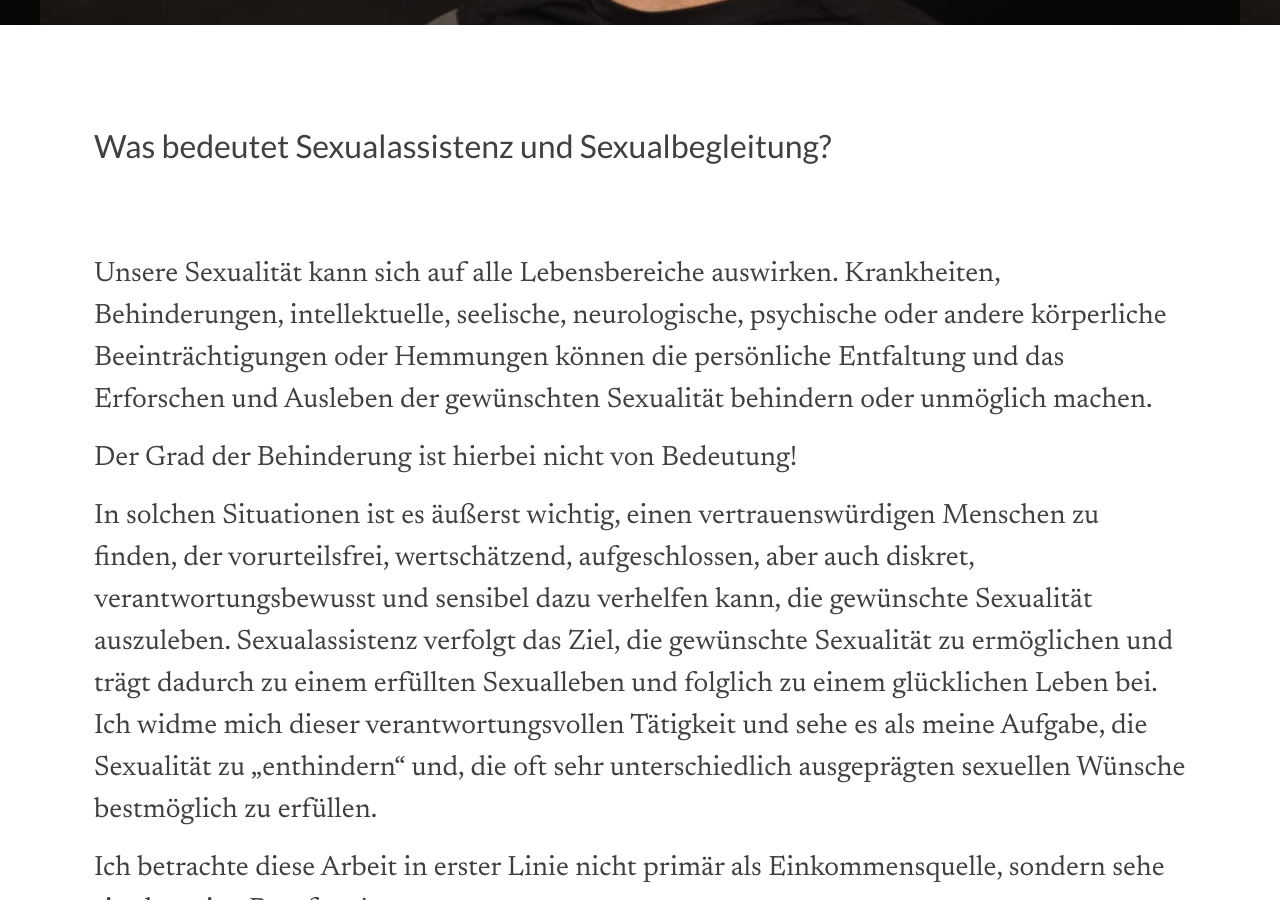
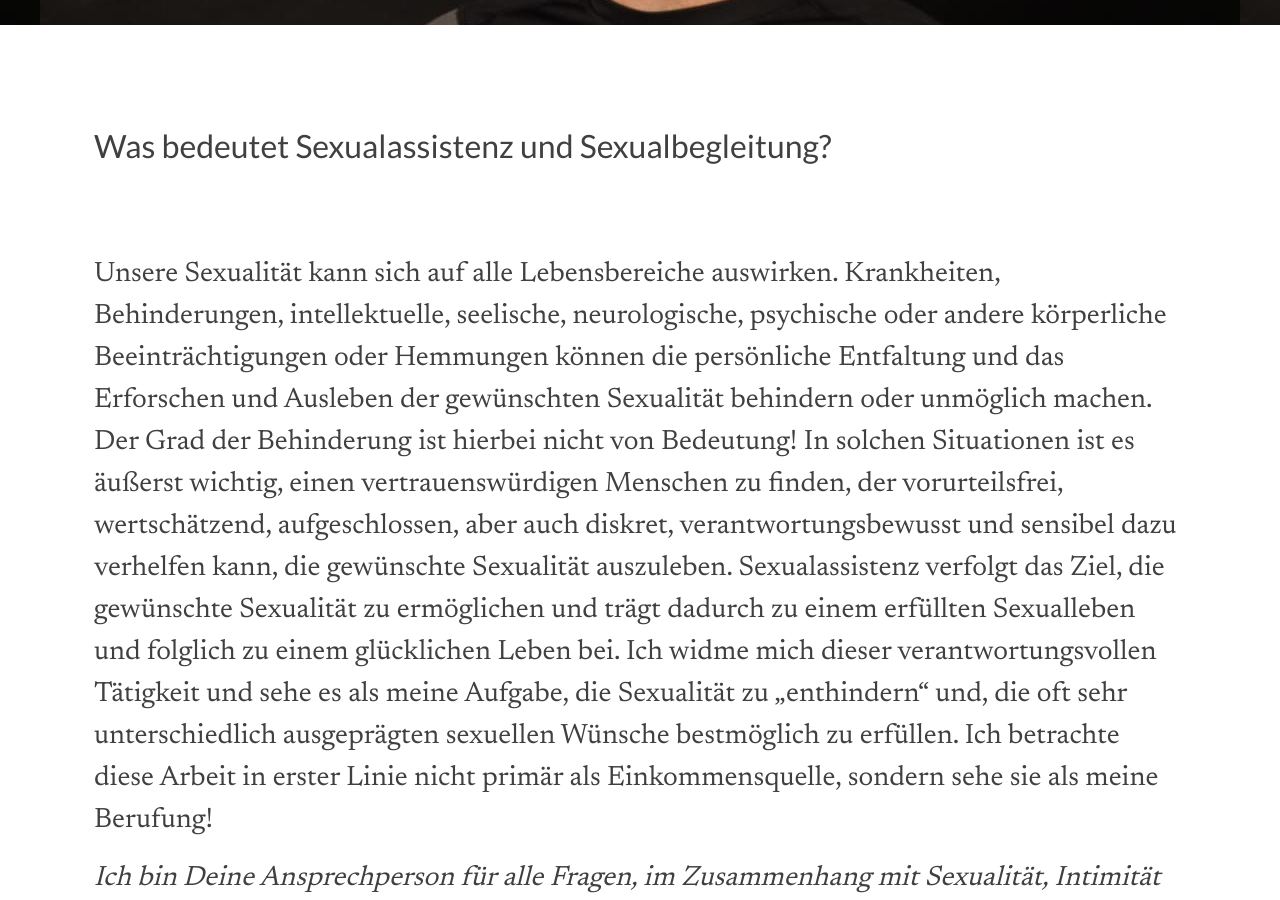
Before and after one commit to sexualbegleitung/sexualbegleitung-wien.at, a Jekyll site: the page built from index.md, in a window 1280 px wide and 900 px high, scrolled down 441 px. Built offline with Jekyll 4.4.1, drawn with Linux system fonts in a browser that asks for light colours; nearby versions of some CDN libraries; part of the change alters nothing that is shown; some of the changed text lies outside the part shown.

Commit message:
Update index.md

```diff
--- a/index.md
+++ b/index.md
@@ -6,29 +6,21 @@ published: true
 ## Was bedeutet Sexualassistenz und Sexualbegleitung?
 ***
 
-Unsere Sexualität kann sich auf alle Lebensbereiche auswirken. Krankheiten, Behinderungen, intellektuelle, seelische, neurologische, psychische oder andere körperliche Beeinträchtigungen oder Hemmungen können die persönliche Entfaltung und das Erforschen und Ausleben der gewünschten Sexualität behindern oder unmöglich machen.
-
-Der Grad der Behinderung ist hierbei nicht von Bedeutung!
-
+Unsere Sexualität kann sich auf alle Lebensbereiche auswirken. Krankheiten, Behinderungen, intellektuelle, seelische, neurologische, psychische oder andere körperliche Beeinträchtigungen oder Hemmungen können die persönliche Entfaltung und das Erforschen und Ausleben der gewünschten Sexualität behindern oder unmöglich machen. Der Grad der Behinderung ist hierbei nicht von Bedeutung!
 In solchen Situationen ist es äußerst wichtig, einen vertrauenswürdigen Menschen zu finden, der vorurteilsfrei, wertschätzend, aufgeschlossen, aber auch diskret, verantwortungsbewusst und sensibel dazu verhelfen kann, die gewünschte Sexualität auszuleben.
 Sexualassistenz verfolgt das Ziel, die gewünschte Sexualität zu ermöglichen und trägt dadurch zu einem erfüllten Sexualleben und folglich zu einem glücklichen Leben bei.
-Ich widme mich dieser verantwortungsvollen Tätigkeit und sehe es als meine Aufgabe, die Sexualität zu „enthindern“ und, die oft sehr unterschiedlich ausgeprägten sexuellen Wünsche bestmöglich zu erfüllen.
+Ich widme mich dieser verantwortungsvollen Tätigkeit und sehe es als meine Aufgabe, die Sexualität zu „enthindern“ und, die oft sehr unterschiedlich ausgeprägten sexuellen Wünsche bestmöglich zu erfüllen. Ich betrachte diese Arbeit in erster Linie nicht primär als Einkommensquelle, sondern sehe sie als meine Berufung!
 
-Ich betrachte diese Arbeit in erster Linie nicht primär als Einkommensquelle, sondern sehe sie als meine Berufung!
-
-
-Eine zusätzliche Sonderausbildung für neurologische und psychiatrische Gesundheits- und Krankenpflege ließ mich bis jetzt in Bereichen der mobilen Pflege, stationär in mehrereren Krankenhäusern und Pflegeheimen, sowie in Wohngemeinschaften für Personen mit Beeinträchtigungen arbeiten.
+_Ich bin Deine Ansprechperson für alle Fragen, im Zusammenhang mit Sexualität, Intimität und Partnerschaft!_
 
 ***
 ## Wie läuft das ab?
 ***
-
 Im Vorfeld des ersten Treffens besprechen wir deine Wünsche und Erwartungen, aber auch Einschränkungen, Vorerkrankungen und Abneigungen, sofern das möglich ist.
 Wenn Gespräche nicht möglich sind, werden wir deine Vorlieben gemeinsam herausfinden.
 Ich werde dabei sehr aufmerksam auf deine Reaktionen achten. Hier gilt der Grundsatz „weniger ist mehr“. Die Annäherung soll also äußerst sensibel und behutsam erfolgen. Wenn anfängliche Hemmungen abgebaut sind, können wir das Tempo jederzeit ändern und uns beim nächsten Besuch etwas schneller näherkommen.
 
-Ich lege höchste Priorität darauf, einen sicheren Rahmen und eine Atmosphäre der Geborgenheit zu schaffen. Persönliche Grenzen werden respektiert, geschützt und gewahrt, Zwänge, Ängste und Sorgen, langsam und behutsam abgebaut. Alles, was passiert, erfolgt nur, wenn es sich für alle Beteiligten stimmig und gut anfühlt!
-
+_Ich lege höchste Priorität darauf, einen sicheren Rahmen und eine Atmosphäre der Geborgenheit zu schaffen. Persönliche Grenzen werden respektiert, geschützt und gewahrt, Zwänge, Ängste und Sorgen, langsam und behutsam abgebaut. Alles, was passiert, erfolgt nur, wenn es sich für alle Beteiligten stimmig und gut anfühlt!_
 
 Ein wünschenswertes und wahrscheinlich erreichbares Ziel ist, dass sich unsere Begegnungen positiv auf dein zwischenmenschliches Verhalten auswirkt, du selbstsicherer und ausgeglichener durchs Leben gehst.
 
@@ -44,13 +36,11 @@ Ich bin ausgebildeter Krankenpfleger für allgemeine Gesundheits- und Krankenpfl
 
 Zuletzt hab ich den Lehrgang „Sexualassistenz - Sexualbegleitung“ der Volkshilfe Wien absolviert, bin behördlich gemeldet und unterziehe mich natürlich regelmäßig allen Gesundheits-Checks.
 
-Ich bin deine Ansprechperson für alle Fragen im Zusammenhang mit Sexualität, Intimität und Partnerschaft!
-
 ***
 ## Kosten
 ***
 
-Die Kosten werden in einem kostenlosen und unverbindlichen Erstgespräch vereinbart. Sie belaufen sich auf € 130–160,– pro Stunde und sind auch abhängig von individuellen Wünschen.
+Die Kosten werden in einem _kostenlosen und unverbindlichen Erstgespräch_ vereinbart. Sie belaufen sich auf € 130 – 160,-/Stunde und sind auch abhängig von individuellen Wünschen.
 
 Die Fahrtkosten betragen im Kerngebiet Wien pauschal € 25,-
 
```
